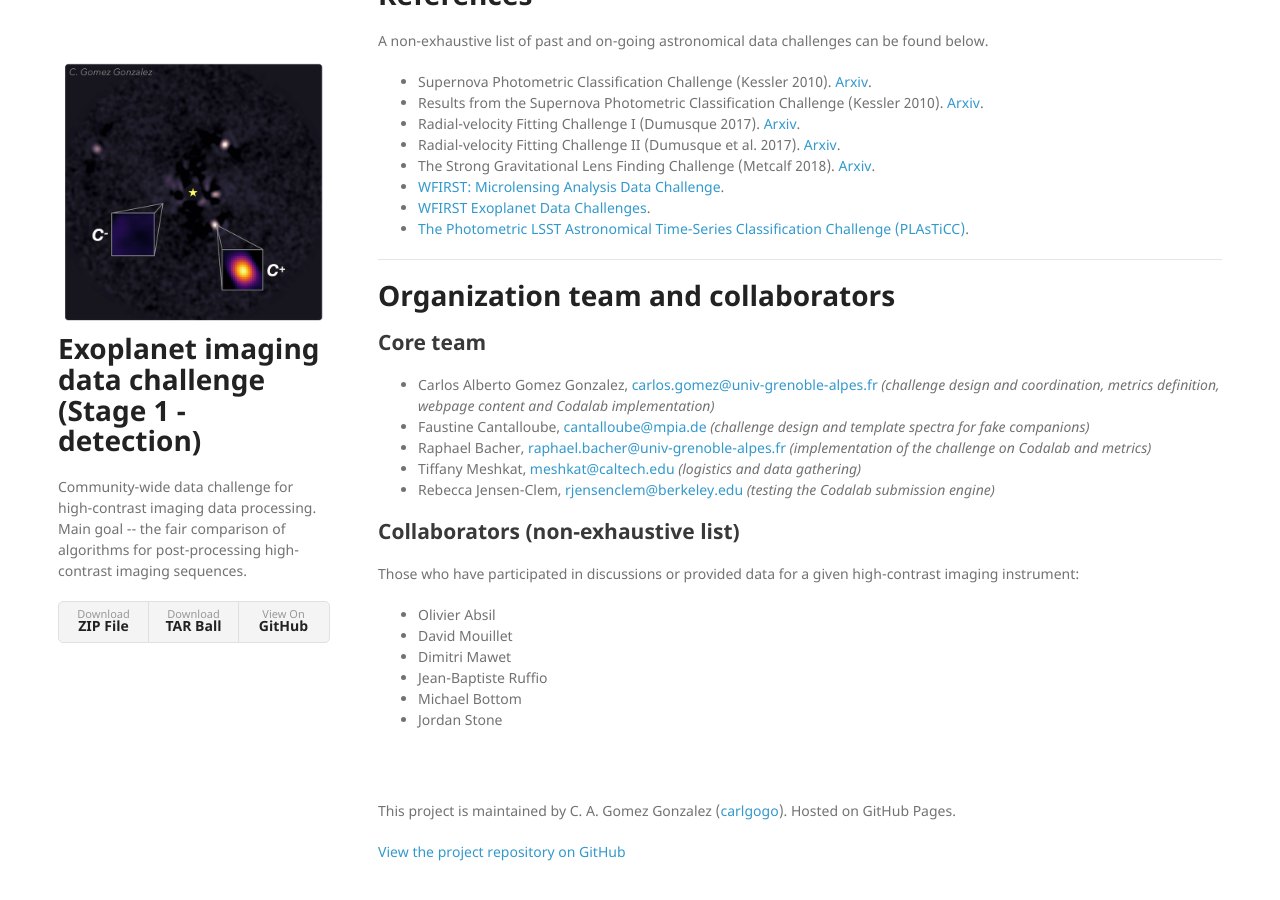
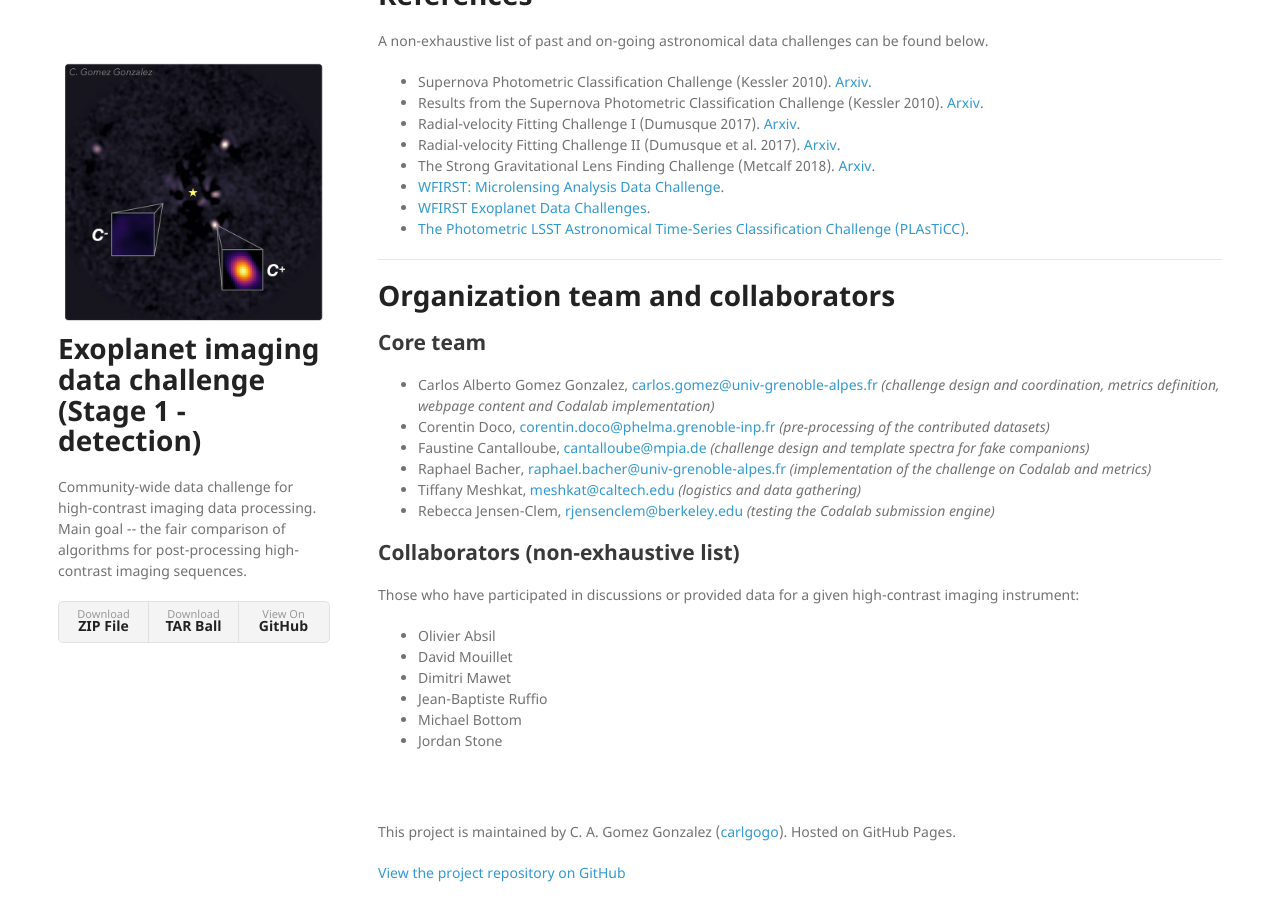
Before and after one commit to carlgogo/exoimaging_challenge, a Jekyll site: the page built from index.md, in a window 1280 px wide and 900 px high, scrolled down 6730 px. Built offline with Jekyll 4.4.1, drawn with Linux system fonts in a browser that asks for light colours; nearby versions of some CDN libraries; our own code applies the rules of GitHub Pages for plain Markdown files; before the commit the page ends 7609 px from its top, so only the background shows below that.

Commit message:
updating index

```diff
--- a/index.md
+++ b/index.md
@@ -44,6 +44,7 @@ A non-exhaustive list of past and on-going astronomical data challenges can be f
 ## Core team
 
 * Carlos Alberto Gomez Gonzalez, <carlos.gomez@univ-grenoble-alpes.fr> *(challenge design and coordination, metrics definition, webpage content and Codalab implementation)*
+* Corentin Doco, <corentin.doco@phelma.grenoble-inp.fr> *(pre-processing of the contributed datasets)*
 * Faustine Cantalloube, <cantalloube@mpia.de>  *(challenge design and template spectra for fake companions)*
 * Raphael Bacher, <raphael.bacher@univ-grenoble-alpes.fr> *(implementation of the challenge on Codalab and metrics)*
 * Tiffany Meshkat, <meshkat@caltech.edu> *(logistics and data gathering)*
```
